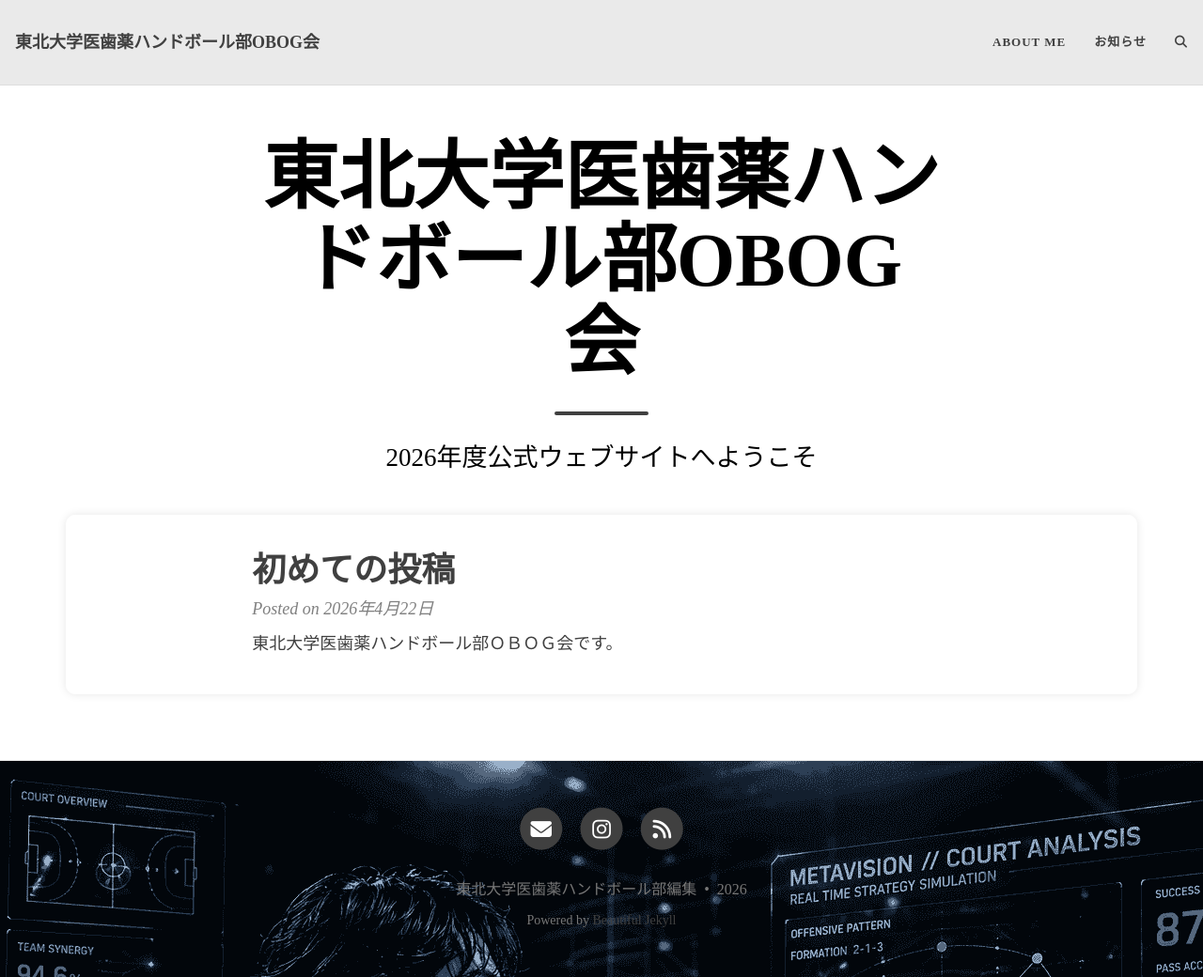
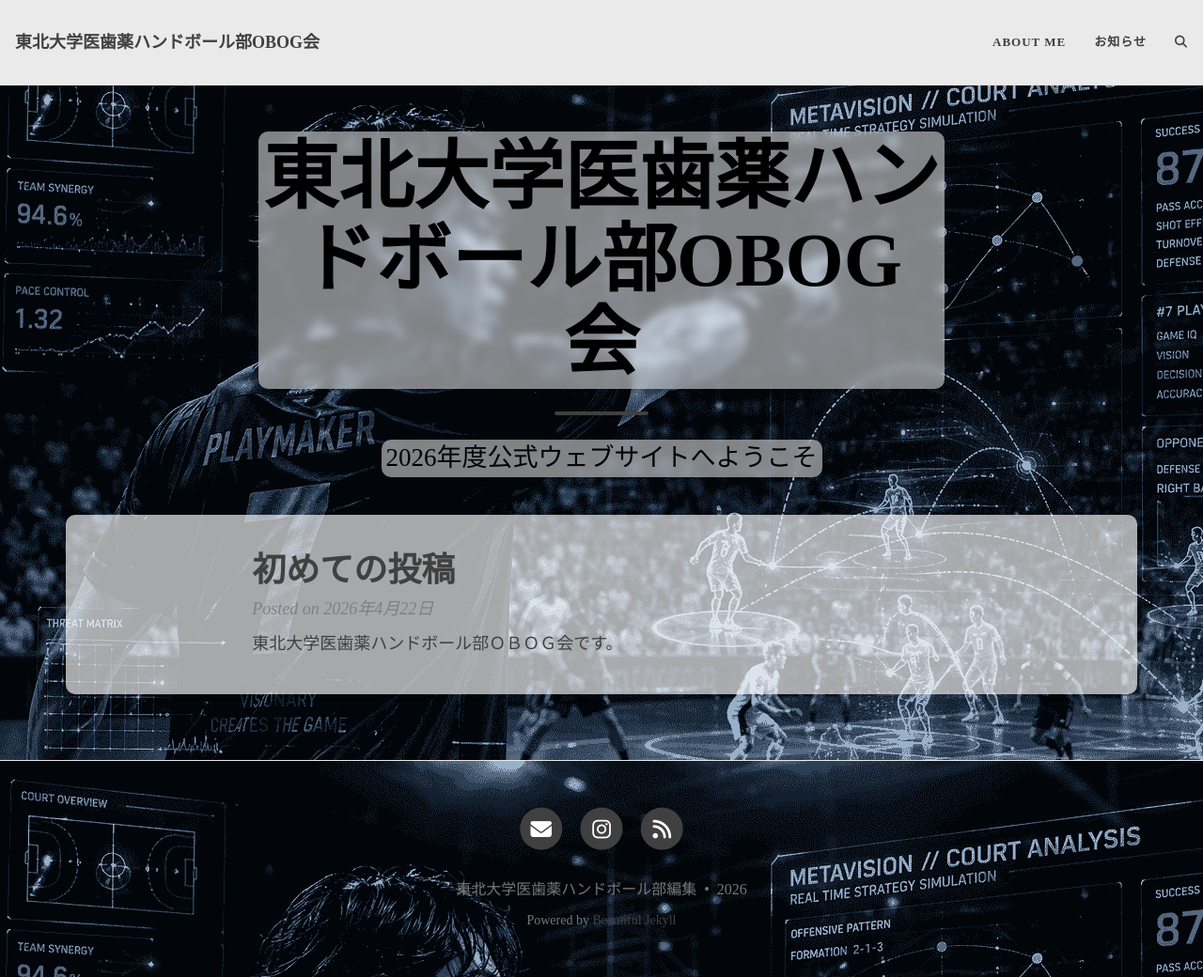
Before and after one commit to tohokuunivoldboyandgirl/website, a Jekyll site: the page built from index.html, in a window 1280 px wide and 1040 px high. Shown: the whole window at 94% size. Built offline with Jekyll 4.4.1, drawn with Linux system fonts in a browser that asks for light colours; some web fonts are replaced; the list of posts is cut into pages by our own code; comment, search, counter and statistics services are not loaded.

Commit message:
Update _config.yml

```diff
--- a/_config.yml
+++ b/_config.yml
@@ -155,7 +155,7 @@ footer-hover-col: "#0085A1"
 #navbar-img: "/assets/img/hadballimage.png"
 #footer-img: "/assets/img/handball.jpeg"
 footer-img: "/assets/img/hadballimage.png"
-#page-img: "/assets/img/hadballimage.png"
+page-img: "/assets/img/hadballimage.png"
 
 # Suggest a colour for mobile browsers to use as the browser's theme. This is only supported by a few mobile browsers.
 mobile-theme-col: "#0085A1"
```
